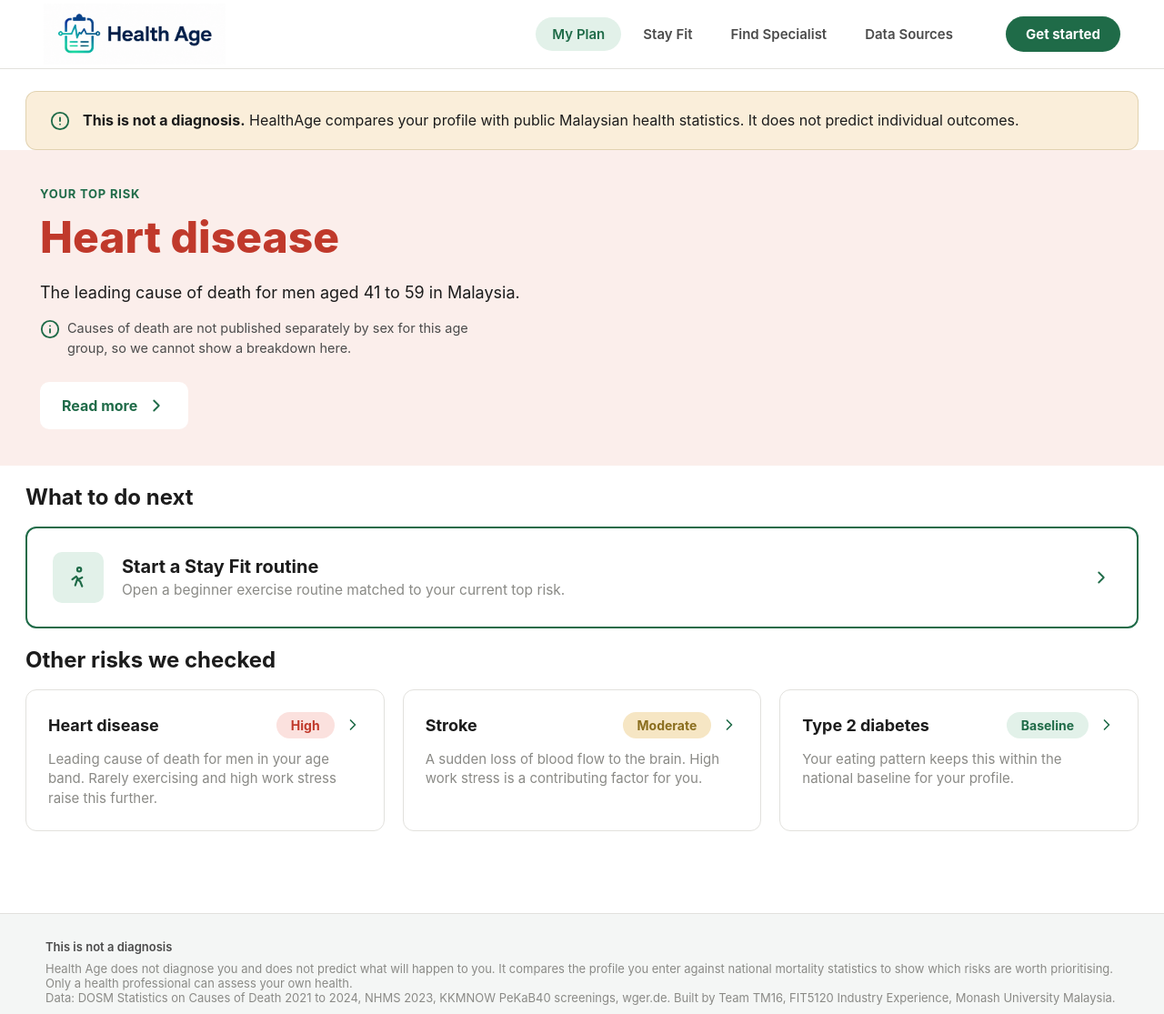
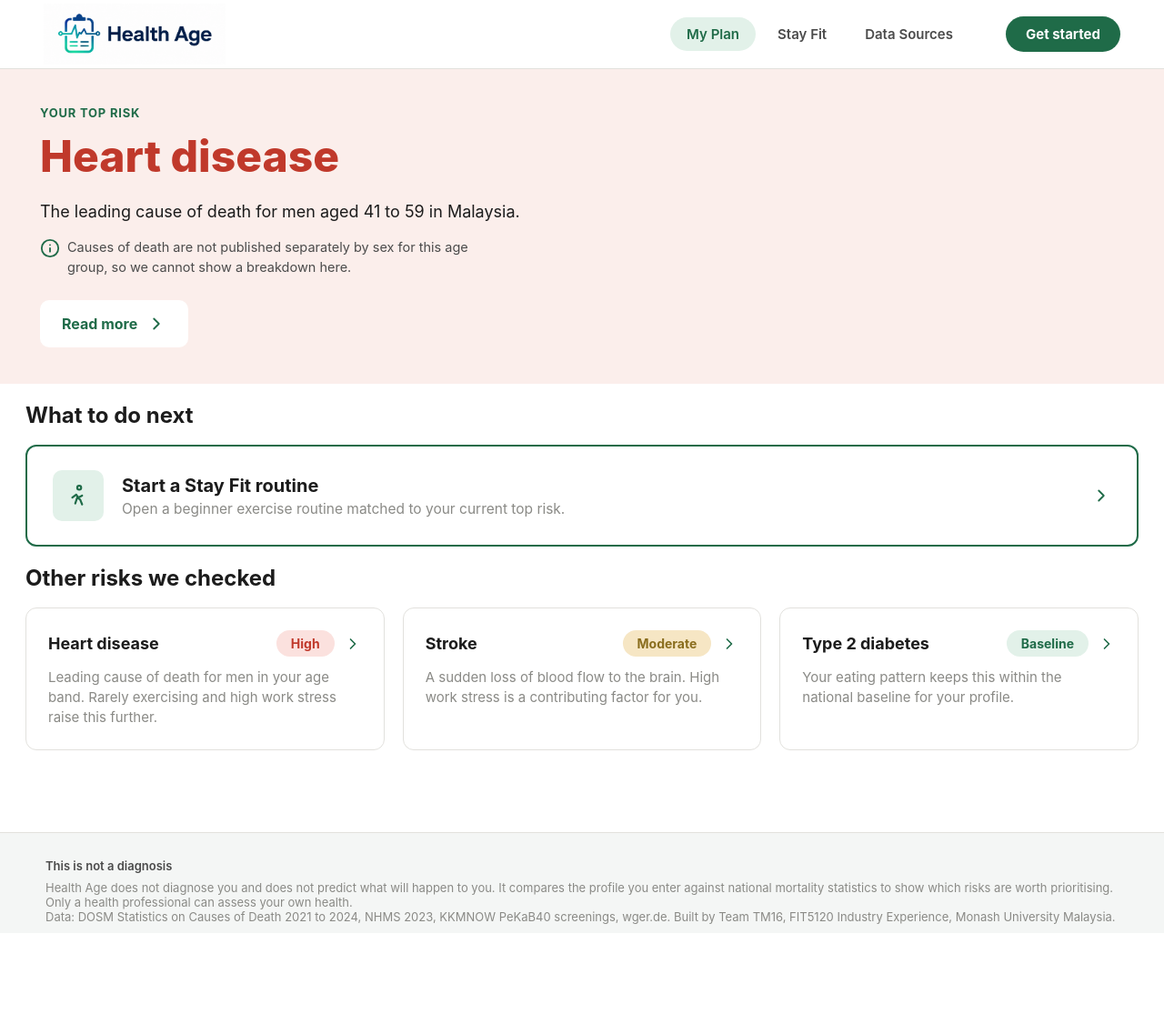
Before and after one commit to ttan0145/HealthAge, a Django app: page /dashboard/ in a window 1280 px wide. Shown: the whole page at 91% size. After the commit the page ends 1016 px from the top, so only its background shows below. Run offline with Django 5.2, Linux system fonts and the light colour scheme; data that the repository does not hold is empty.

Commit message:
find specialist is removed and also the not a diagnosis is alreay writtten at footer

```diff
--- a/core/static/core/components/nav.html
+++ b/core/static/core/components/nav.html
@@ -6,7 +6,6 @@
   <nav class="lp-topnav">
     <a href="/dashboard/" class="lp-topnav-item" data-nav-section="plan">My Plan</a>
     <a href="/stayfit/" class="lp-topnav-item" data-nav-section="stayfit">Stay Fit</a>
-    <a href="/source/#specialist" class="lp-topnav-item" data-nav-section="specialist">Find Specialist</a>
     <a href="/source/" class="lp-topnav-item" data-nav-section="sources">Data Sources</a>
   </nav>
 
--- a/core/templates/core/dashboard.html
+++ b/core/templates/core/dashboard.html
@@ -12,12 +12,6 @@
   <div data-include="nav"></div>
 
   <main style="width:100%; max-width: 100%;">
-    <section class="info-banner disclaimer-banner" style="margin: 24px 28px 0;">
-      <span class="icon" aria-hidden="true">
-        <svg viewBox="0 0 24 24" fill="none" stroke="currentColor" stroke-width="2" stroke-linecap="round" stroke-linejoin="round"><circle cx="12" cy="12" r="10"/><line x1="12" y1="8" x2="12" y2="12"/><line x1="12" y1="16" x2="12.01" y2="16"/></svg>
-      </span>
-      <p><strong>This is not a diagnosis.</strong> HealthAge compares your profile with public Malaysian health statistics. It does not predict individual outcomes.</p>
-    </section>
 
     <section class="card card--matching" id="matching-card" style="padding: 64px 72px 96px">
       <div class="matching-head">
```
